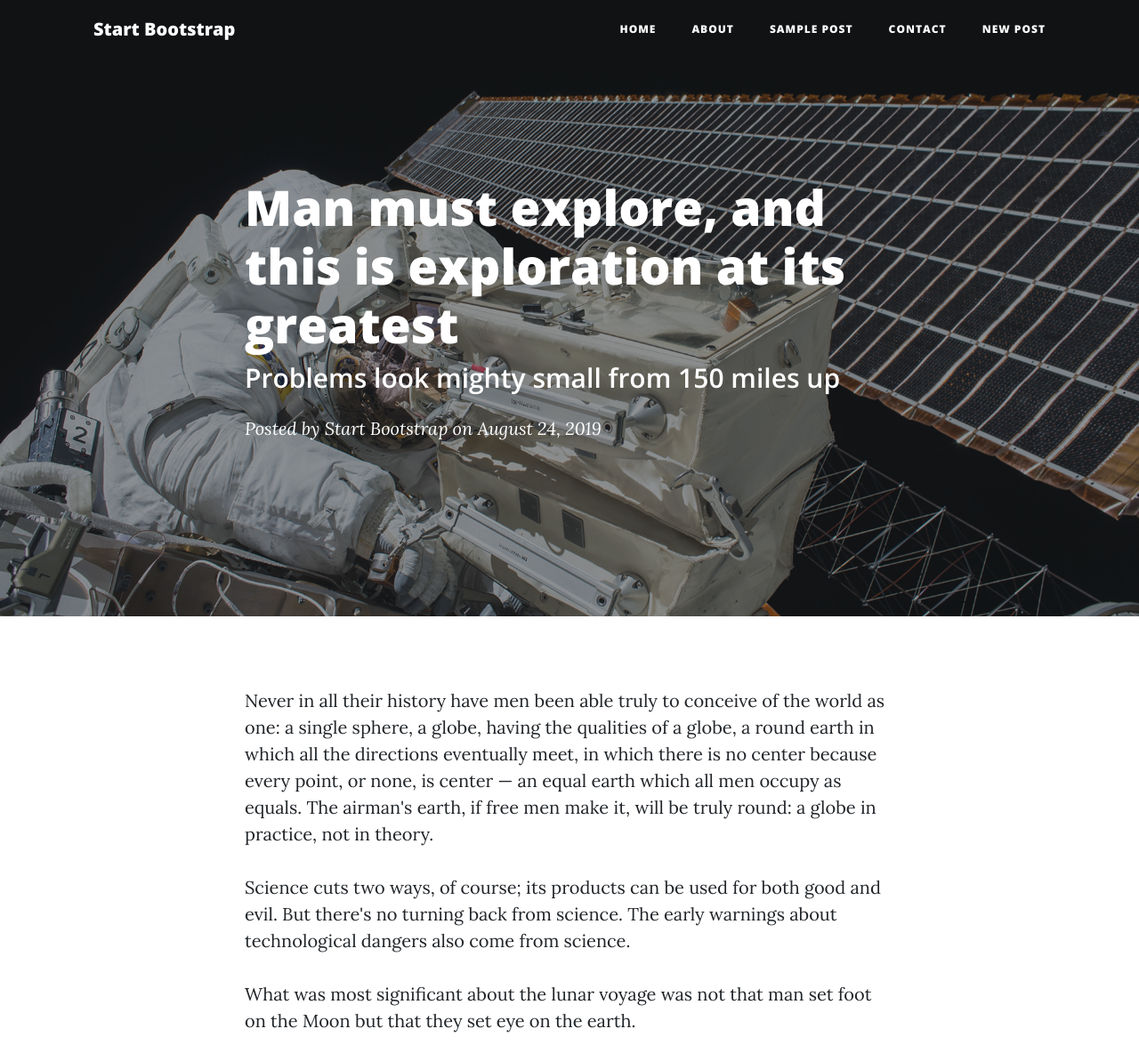
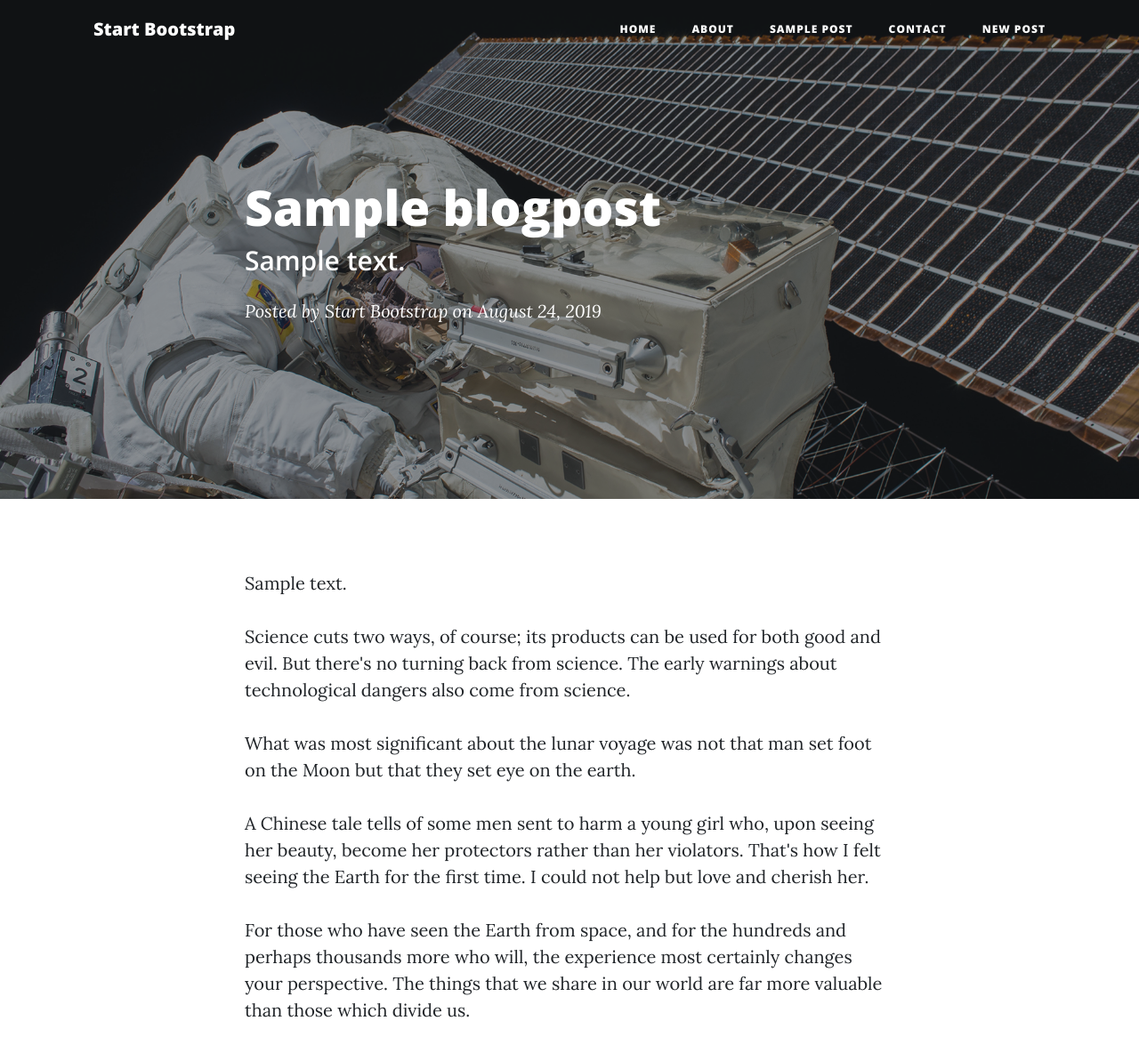
Before and after one commit to Bek85/SimpleBlogApp, a Node server app: template views/post.ejs in a window 1280 px wide. Shown: the top 1193 px of the page at 89% size. Run offline with Node 20, Linux system fonts and the light colour scheme; the template is opened without the code that fills it: values that come from a table or form of the project are taken from there, others are empty; tables that the repository leaves empty hold one stand-in row (values such as "Sample post"); some libraries are stand-ins or nearby versions.

Commit message:
Dynamically render data post.ejs

```diff
--- a/index.js
+++ b/index.js
@@ -33,8 +33,12 @@ app.get('/contact', (req, res) => {
   res.render('contact');
 });
 
-app.get('/post', (req, res) => {
-  res.render('post');
+app.get('/post/:id', async (req, res) => {
+  const blogpost = await BlogPost.findById(req.params.id);
+  res.render('post', {
+    blogpost,
+  });
+  console.log(req.params.id);
 });
 
 app.get('/posts/new', (req, res) => {
--- a/views/post.ejs
+++ b/views/post.ejs
@@ -13,10 +13,8 @@
         <div class="row">
           <div class="col-lg-8 col-md-10 mx-auto">
             <div class="post-heading">
-              <h1>Man must explore, and this is exploration at its greatest</h1>
-              <h2 class="subheading">
-                Problems look mighty small from 150 miles up
-              </h2>
+              <h1><%= blogpost.title %></h1>
+              <h2 class="subheading"><%= blogpost.body %></h2>
               <span class="meta"
                 >Posted by
                 <a href="#">Start Bootstrap</a>
@@ -33,15 +31,7 @@
       <div class="container">
         <div class="row">
           <div class="col-lg-8 col-md-10 mx-auto">
-            <p>
-              Never in all their history have men been able truly to conceive of
-              the world as one: a single sphere, a globe, having the qualities
-              of a globe, a round earth in which all the directions eventually
-              meet, in which there is no center because every point, or none, is
-              center — an equal earth which all men occupy as equals. The
-              airman's earth, if free men make it, will be truly round: a globe
-              in practice, not in theory.
-            </p>
+            <p><%= blogpost.body %></p>
 
             <p>
               Science cuts two ways, of course; its products can be used for
```
